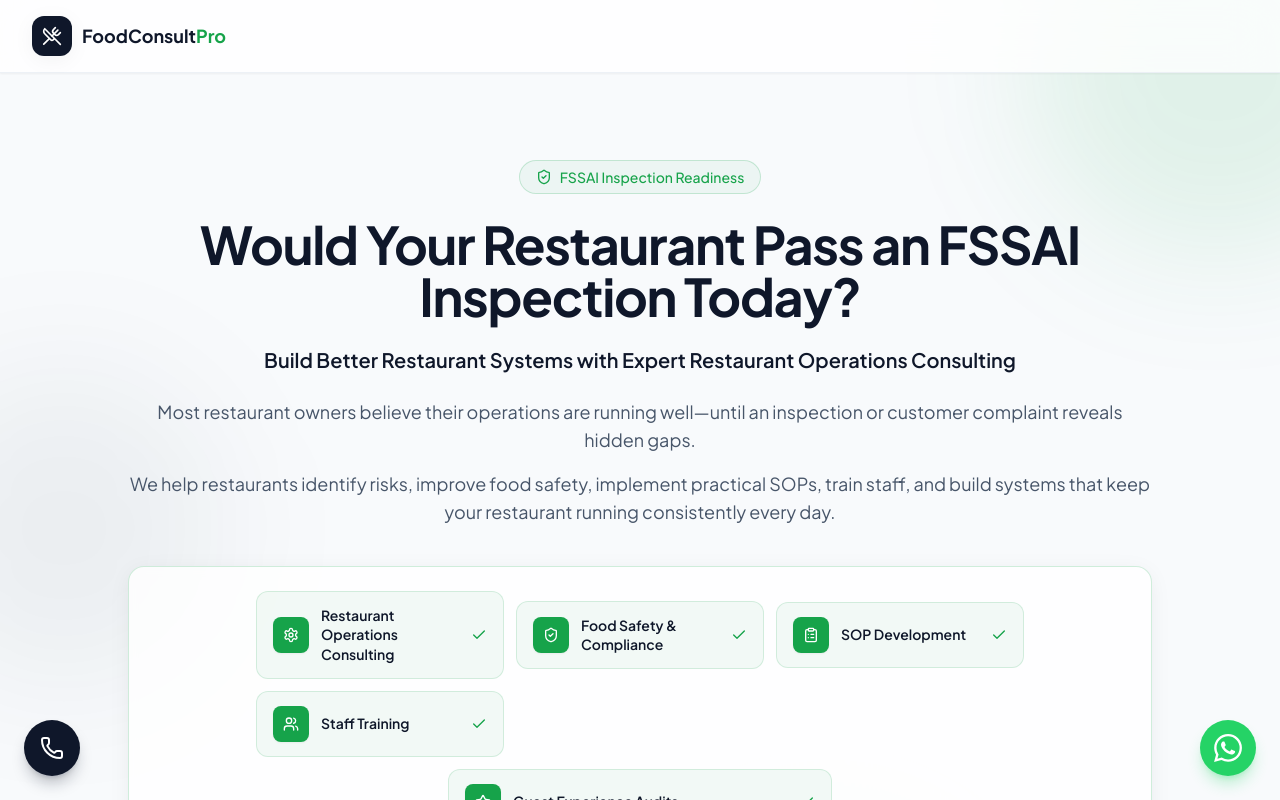
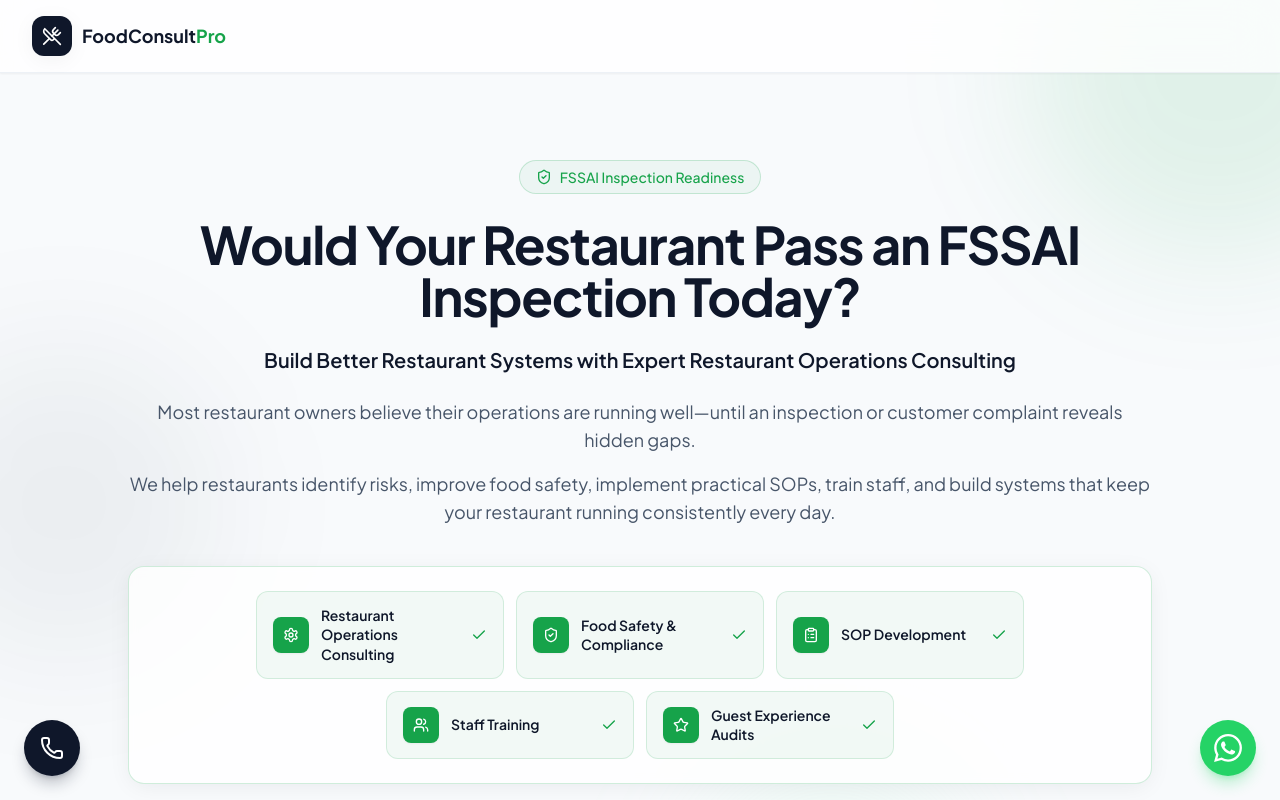
Before and after one commit to shivose/food-consultant-india, a Next.js app: page / in a window 1280 px wide. Shown: the top 800 px of the page. Built offline with nearby package versions, Linux system fonts and the light colour scheme; no server answers.

Commit message:
Fix hero benefits grid so the last two cards align on one row.
Co-authored-by: Cursor <cursoragent@cursor.com>

```diff
--- a/src/components/Hero.tsx
+++ b/src/components/Hero.tsx
@@ -82,11 +82,18 @@ export default function Hero() {
 
           <FadeIn delay={0.5}>
             <div className="mt-10 rounded-2xl border border-accent/20 bg-white/80 p-5 shadow-soft backdrop-blur-sm sm:p-6">
-              <ul className="mx-auto flex max-w-3xl flex-col items-center gap-3 sm:grid sm:grid-cols-2 lg:grid-cols-3">
-                {benefits.map((benefit) => (
+              <ul className="mx-auto grid max-w-3xl grid-cols-1 gap-3 sm:grid-cols-2 lg:grid-cols-6">
+                {benefits.map((benefit, index) => (
                   <li
                     key={benefit.label}
-                    className="flex w-full items-center gap-3 rounded-xl border border-accent/15 bg-accent/5 px-4 py-3.5 text-left transition-colors hover:border-accent/30 hover:bg-accent/10 lg:last:col-span-3 lg:last:mx-auto lg:last:max-w-sm"
+                    className={[
+                      "flex w-full items-center gap-3 rounded-xl border border-accent/15 bg-accent/5 px-4 py-3.5 text-left transition-colors hover:border-accent/30 hover:bg-accent/10 lg:col-span-2",
+                      index === 3 && "lg:col-start-2",
+                      index === 4 &&
+                        "sm:col-span-2 sm:mx-auto sm:max-w-[calc(50%-0.375rem)] lg:col-span-2 lg:mx-0 lg:max-w-none",
+                    ]
+                      .filter(Boolean)
+                      .join(" ")}
                   >
                     <div className="flex h-9 w-9 shrink-0 items-center justify-center rounded-lg bg-accent text-white shadow-sm">
                       <benefit.icon className="h-4 w-4" />
```
